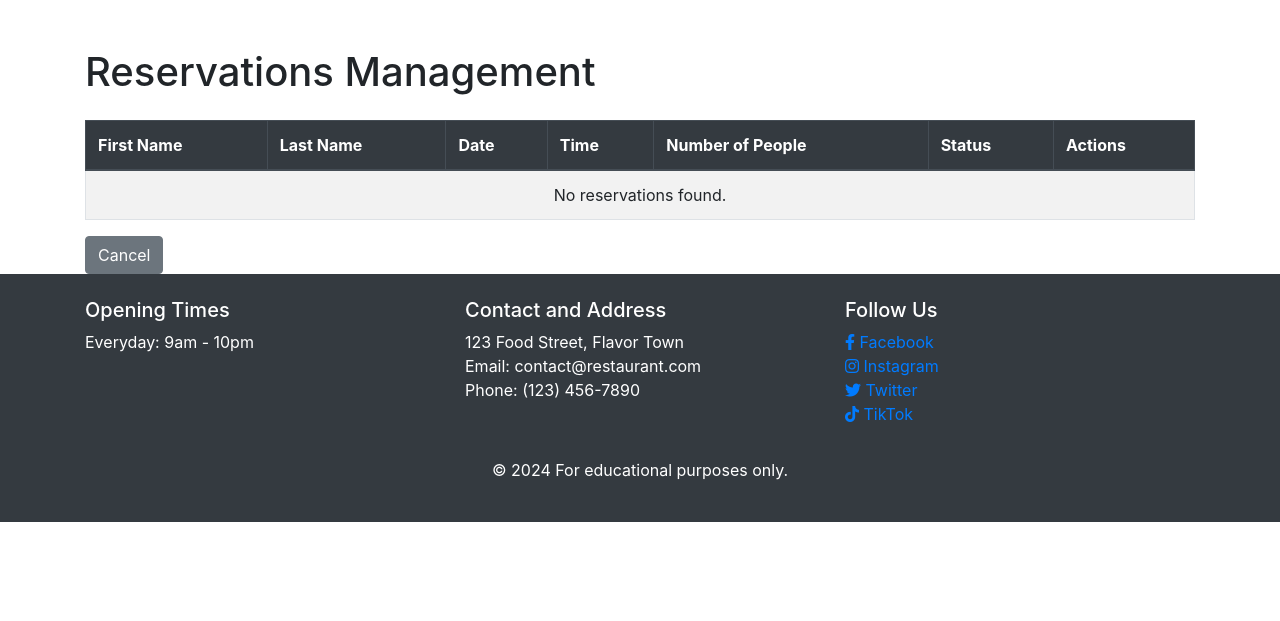
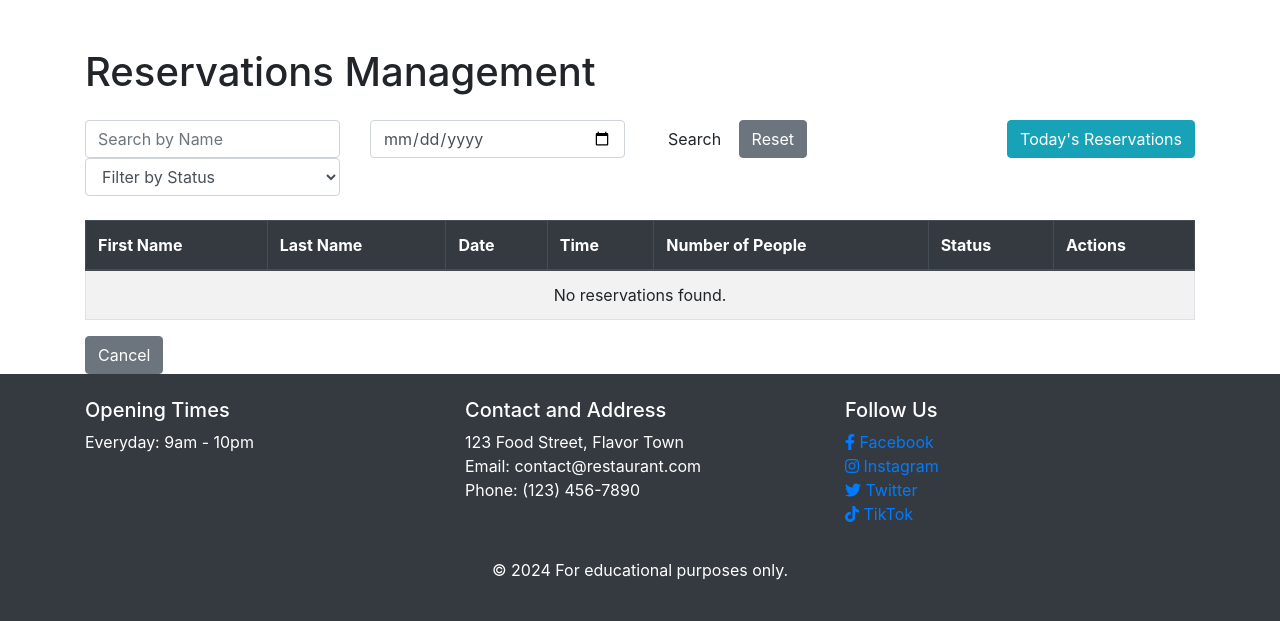
Before and after one commit to Faysal-Ahmed-Aweys/Delight-Restaurant-, a Django app: page /reservations/manage/ in a window 1280 px wide. Shown: the part 56-677 px from the top of the page. Run offline with Django 5.2, Linux system fonts and the light colour scheme; data that the repository does not hold is empty; some libraries are stand-ins or nearby versions.

Commit message:
update reservations management template and view to include search by date, name, today's reservations and status functionalities

```diff
--- a/menu/templates/edit_menu_item.html
+++ b/menu/templates/edit_menu_item.html
@@ -1,5 +1,3 @@
-<!-- edit_menu_item.html -->
-
 {% extends "base.html" %}
 {% block title %}Edit Menu Item{% endblock title %}
 
--- a/reservations/templates/reservations_management.html
+++ b/reservations/templates/reservations_management.html
@@ -5,6 +5,36 @@
 {% block content %}
 <div class="container mt-5">
     <h1 class="mb-4">Reservations Management</h1>
+
+    <form method="GET" action="{% url 'Manage_reservations' %}" class="mb-4">
+        <div class="row">
+            <!-- search fields -->
+            <div class="col-md-3">
+                <input type="text" name="search_name" class="form-control" placeholder="Search by Name" value="{{ search_name|default_if_none:'' }}">
+            </div>
+            <div class="col-md-3">
+                <input type="date" name="search_date" class="form-control" value="{{ search_date }}">
+            </div>
+            <div class="col-md-3">
+                <button type="submit" class="btn bg-navy">Search</button>
+                <a href="{% url 'Manage_reservations' %}" class="btn btn-secondary">Reset</a>
+            </div>
+            <div class="col-md-3 text-right">
+                <a href="{% url 'Manage_reservations' %}?search_today=true" class="btn btn-info">Today's Reservations</a>
+            </div>
+
+            <!-- status filter -->
+            <div class="col-md-3">
+                <select name="search_status" class="form-control">
+                    <option value="">Filter by Status</option>
+                    <option value="pending" {% if search_status == "pending" %}selected{% endif %}>Pending</option>
+                    <option value="approved" {% if search_status == "approved" %}selected{% endif %}>Approved</option>
+                    <option value="denied" {% if search_status == "denied" %}selected{% endif %}>Denied</option>
+                </select>
+            </div>
+        </div>
+    </form>
+
 
     <table class="table table-bordered table-striped">
         <thead class="thead-dark">
--- a/reservations/views.py
+++ b/reservations/views.py
@@ -3,6 +3,7 @@ from django.contrib.auth.decorators import login_required
 from .forms import ReservationForm, EditReservationForm
 from .models import Reservation
 from django.contrib import messages
+from django.db.models import Q
 from datetime import date
 
 @login_required
@@ -101,6 +102,27 @@ def delete_reservation(request, pk):
 def reservations_management(request):
     reservations = Reservation.objects.all()
 
+    search_name = request.GET.get('search_name')
+    search_date = request.GET.get('search_date')
+    search_today = request.GET.get('search_today')
+    search_status = request.GET.get('search_status')
+
+    if search_name:
+        reservations = reservations.filter(Q(user__first_name__icontains=search_name) | Q(user__last_name__icontains=search_name))
+
+    if search_date:
+        reservations = reservations.filter(date=search_date)
+
+    if search_today:
+        reservations = reservations.filter(date=date.today())
+
+    if search_status:
+        reservations = reservations.filter(status=search_status)
+
     return render(request, 'reservations_management.html', {
         'reservations': reservations,
+        'search_name': search_name,
+        'search_date': search_date,
+        'search_today': search_today,
+        'search_status': search_status,
     })
```
